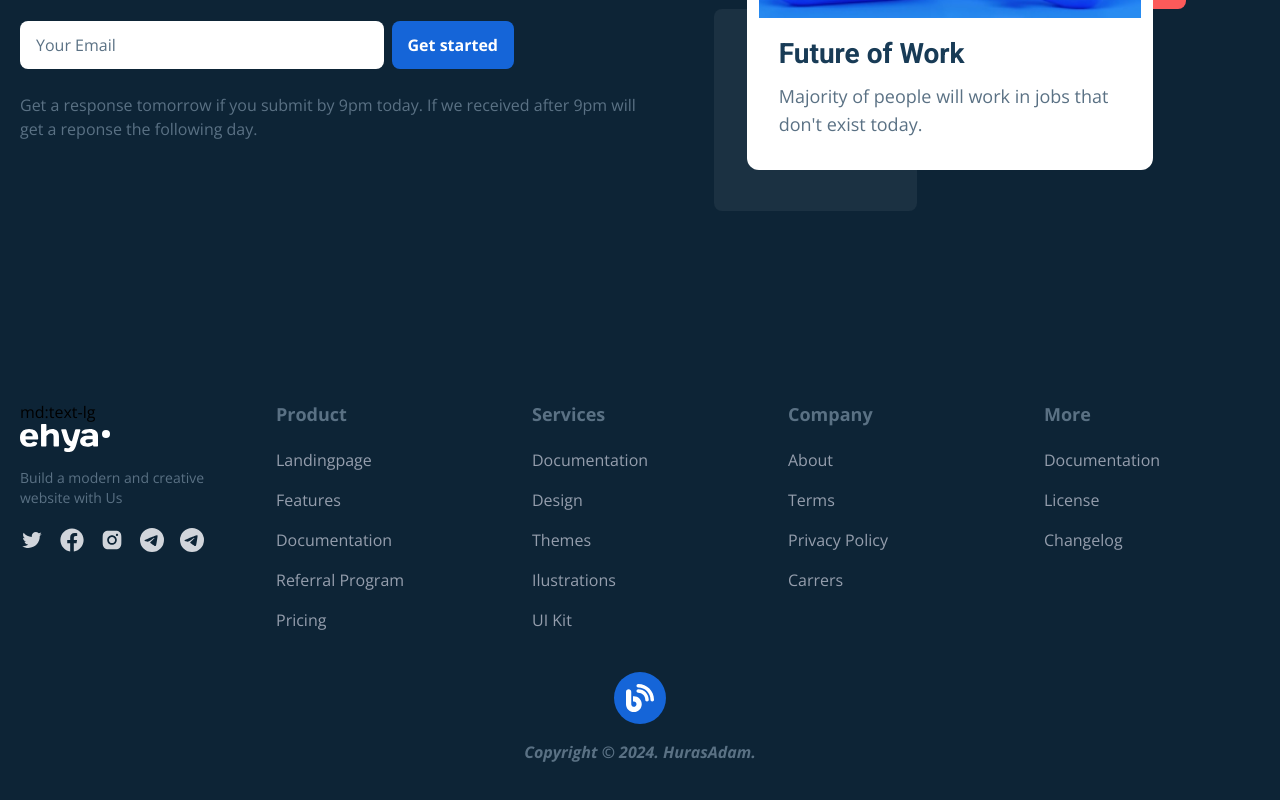
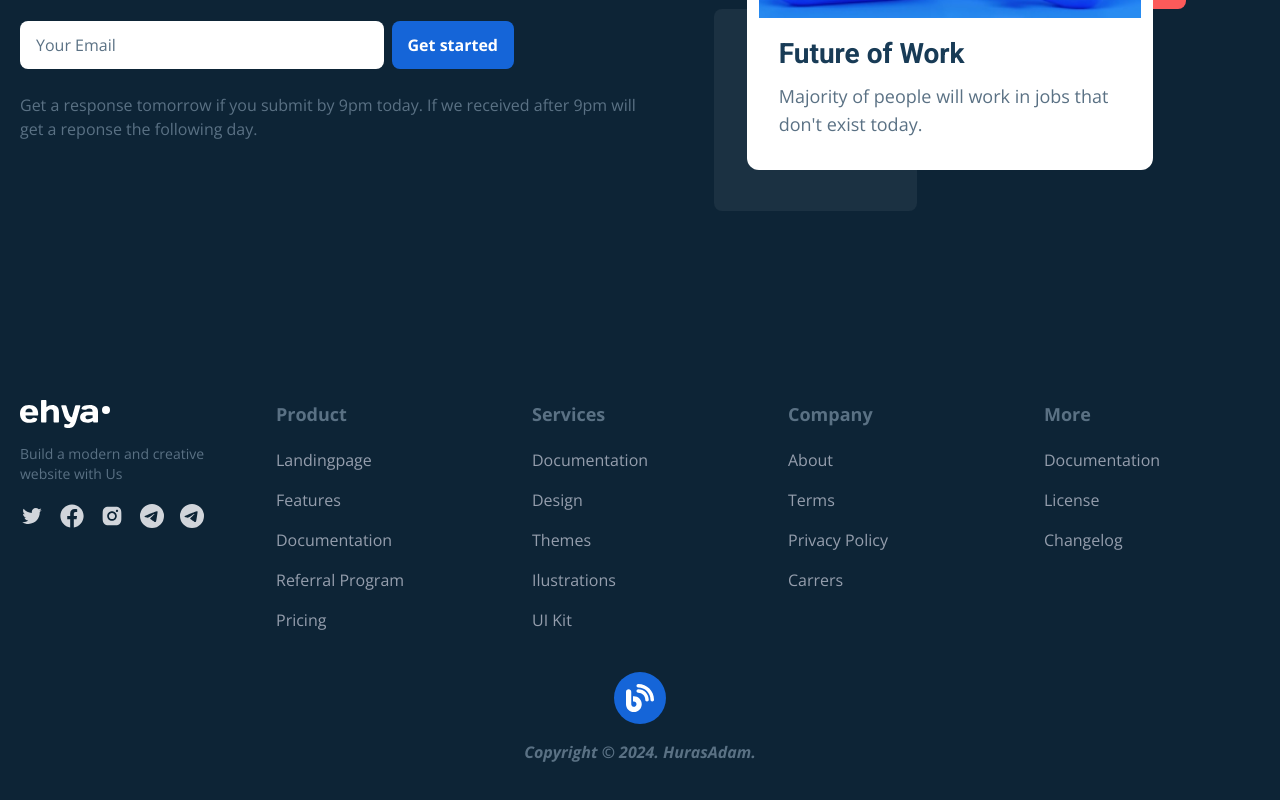
Before and after one commit to HurasAdam/Blog, a React (Vite) app in the folder client/: page / in a window 1280 px wide. Shown: the part 2111-2911 px from the top of the page. Built offline with nearby package versions, Linux system fonts and the light colour scheme; no server answers.

Commit message:
Formating: code cleanup.

```diff
--- a/client/src/components/Footer.tsx
+++ b/client/src/components/Footer.tsx
@@ -1,22 +1,21 @@
-import React from 'react'
-import { images } from '../constants'
+import React from "react";
+import { images } from "../constants";
 import { AiOutlineTwitter, AiFillInstagram } from "react-icons/ai";
 import { FaFacebook } from "react-icons/fa";
-import { BsTelegram } from 'react-icons/bs';
+import { BsTelegram } from "react-icons/bs";
 import { FaBlog } from "react-icons/fa6";
-
-
 
 const Footer: React.FC = () => {
   return (
-    <section className='bg-dark-hard'>
-      <footer className='container mx-auto grid grid-cols-10 px-5 py-10 gap-y-10
-      gap-x-5 md:pt-20 md:grid-cols-12 lg:grid-cols-10 lg:gap-x-10'
+    <section className="bg-dark-hard">
+      <footer
+        className="container mx-auto grid grid-cols-10 px-5 py-10 gap-y-10
+      gap-x-5 md:pt-20 md:grid-cols-12 lg:grid-cols-10 lg:gap-x-10"
       >
         {/* first */}
-        <div className='col-span-5 md:col-span-4 lg:col-span-2'>
-          <h3 className='text-dark-light font-bold md:text-lg'>Product</h3>
-          <ul className='text-[#959EAD] text-sm mt-5 space-y-4 md:text-base'>
+        <div className="col-span-5 md:col-span-4 lg:col-span-2">
+          <h3 className="text-dark-light font-bold md:text-lg">Product</h3>
+          <ul className="text-[#959EAD] text-sm mt-5 space-y-4 md:text-base">
             <li>
               <a href="/">Landingpage</a>
             </li>
@@ -25,27 +24,23 @@ const Footer: React.FC = () => {
               <a href="/">Features</a>
             </li>
 
-
             <li>
               <a href="/">Documentation</a>
             </li>
-
 
             <li>
               <a href="/">Referral Program</a>
             </li>
 
-
             <li>
               <a href="/">Pricing</a>
             </li>
-
           </ul>
         </div>
         {/* second */}
-        <div className='col-span-5 md:col-span-4 lg:col-span-2'>
-          <h3 className='text-dark-light font-bold md:text-lg'>Services</h3>
-          <ul className='text-[#959EAD] text-sm mt-5 space-y-4 md:text-base'>
+        <div className="col-span-5 md:col-span-4 lg:col-span-2">
+          <h3 className="text-dark-light font-bold md:text-lg">Services</h3>
+          <ul className="text-[#959EAD] text-sm mt-5 space-y-4 md:text-base">
             <li>
               <a href="/">Documentation</a>
             </li>
@@ -54,28 +49,24 @@ const Footer: React.FC = () => {
               <a href="/">Design</a>
             </li>
 
-
             <li>
               <a href="/">Themes</a>
             </li>
-
 
             <li>
               <a href="/">Ilustrations</a>
             </li>
 
-
             <li>
               <a href="/">UI Kit</a>
             </li>
-
           </ul>
         </div>
 
         {/* third */}
-        <div className='col-span-5 md:col-span-4 md:col-start-5 lg:col-span-2 lg:col-start-auto'>
-          <h3 className='text-dark-light font-bold md:text-lg'>Company</h3>
-          <ul className='text-[#959EAD] text-sm mt-5 space-y-4 md:text-base'>
+        <div className="col-span-5 md:col-span-4 md:col-start-5 lg:col-span-2 lg:col-start-auto">
+          <h3 className="text-dark-light font-bold md:text-lg">Company</h3>
+          <ul className="text-[#959EAD] text-sm mt-5 space-y-4 md:text-base">
             <li>
               <a href="/">About</a>
             </li>
@@ -91,15 +82,14 @@ const Footer: React.FC = () => {
             <li>
               <a href="/">Carrers</a>
             </li>
-
           </ul>
         </div>
 
         {/* fourth */}
 
-        <div className='col-span-5 md:col-span-4 lg:col-span-2'>
-          <h3 className='text-dark-light font-bold md:text-lg'>More</h3>
-          <ul className='text-[#959EAD] text-sm mt-5 space-y-4 md:text-base'>
+        <div className="col-span-5 md:col-span-4 lg:col-span-2">
+          <h3 className="text-dark-light font-bold md:text-lg">More</h3>
+          <ul className="text-[#959EAD] text-sm mt-5 space-y-4 md:text-base">
             <li>
               <a href="/">Documentation</a>
             </li>
@@ -111,60 +101,62 @@ const Footer: React.FC = () => {
             <li>
               <a href="/">Changelog</a>
             </li>
-
           </ul>
         </div>
 
-        <div className='col-span-10 md:order-first md:col-span-4 lg:col-span-2'> md:text-lg
-          <img src={images.Logo} alt="logo" className='brightness-0 invert mx-auto md:mx-0' />
-          <p className='text-sm text-dark-light text-center mt-4 md:text-left md:text-base lg:text-sm'>
+        <div className="col-span-10 md:order-first md:col-span-4 lg:col-span-2 md:text-lg">
+          <img
+            src={images.Logo}
+            alt="logo"
+            className="brightness-0 invert mx-auto md:mx-0"
+          />
+          <p className="text-sm text-dark-light text-center mt-4 md:text-left md:text-base lg:text-sm">
             Build a modern and creative website with Us
           </p>
-          <ul className='flex justify-center items-center mt-5 space-x-4 text-gray-300 md:justify-start'>
+          <ul className="flex justify-center items-center mt-5 space-x-4 text-gray-300 md:justify-start">
             <li>
               <a href="/">
-                <AiOutlineTwitter className='w-6 h-auto' />
+                <AiOutlineTwitter className="w-6 h-auto" />
               </a>
             </li>
 
             <li>
               <a href="/">
-                <FaFacebook className='w-6 h-auto' />
-              </a>
-            </li>
-
-
-            <li>
-              <a href="/">
-                <AiFillInstagram className='w-6 h-auto' />
-              </a>
-            </li>
-
-
-            <li>
-              <a href="/">
-                <BsTelegram className='w-6 h-auto' />
+                <FaFacebook className="w-6 h-auto" />
               </a>
             </li>
 
             <li>
               <a href="/">
-                <BsTelegram className='w-6 h-auto' />
+                <AiFillInstagram className="w-6 h-auto" />
+              </a>
+            </li>
+
+            <li>
+              <a href="/">
+                <BsTelegram className="w-6 h-auto" />
+              </a>
+            </li>
+
+            <li>
+              <a href="/">
+                <BsTelegram className="w-6 h-auto" />
               </a>
             </li>
           </ul>
         </div>
 
-        <div className='hidden md:flex flex-col items-center space-y-4 md:col-span-12 lg:col-span-10'>
-          <div className='bg-primary text-white p-3 rounded-full'>
-            <FaBlog className='w-7 h-auto' />
+        <div className="hidden md:flex flex-col items-center space-y-4 md:col-span-12 lg:col-span-10">
+          <div className="bg-primary text-white p-3 rounded-full">
+            <FaBlog className="w-7 h-auto" />
           </div>
-          <p className=' font-bold italic text-dark-light'>Copyright © 2024. HurasAdam. </p>
+          <p className=" font-bold italic text-dark-light">
+            Copyright © 2024. HurasAdam.{" "}
+          </p>
         </div>
       </footer>
+    </section>
+  );
+};
 
-    </section>
-  )
-}
-
-export default Footer
+export default Footer;
--- a/client/src/pages/Admin/views/Comments.tsx
+++ b/client/src/pages/Admin/views/Comments.tsx
@@ -133,7 +133,7 @@ const Comments: React.FC = () => {
                     type="text"
                     id='"form-subscribe-Filter'
                     className=" rounded-lg border-transparent flex-1 appearance-none border border-gray-300 w-full py-2 px-4 bg-white text-gray-700 placeholder-gray-400 shadow-sm text-base focus:outline-none focus:ring-2 focus:ring-purple-600 focus:border-transparent"
-                    placeholder="Post title..."
+                    placeholder="Comment author..."
                     onChange={searchKeywordHandler}
                     value={searchKeyword}
                   />
@@ -192,7 +192,7 @@ const Comments: React.FC = () => {
                   ) : comments?.length === 0 ? (
                     <tr>
                       <td colSpan={5} className="text-center py-10 w-full">
-                        No posts found
+                        No comments found
                       </td>
                     </tr>
                   ) : (
--- a/client/src/pages/Admin/views/ManageTags.tsx
+++ b/client/src/pages/Admin/views/ManageTags.tsx
@@ -24,6 +24,7 @@ const ManageTags: React.FC = () => {
       return getTags({ token: userState?.token });
     },
     queryKey: ["tags"],
+    refetchOnWindowFocus: false,
   });
 
   const { mutate: mutateDeletePost, isLoading: isLoadingDeletePost } =
--- a/client/src/pages/Admin/views/NewTag.tsx
+++ b/client/src/pages/Admin/views/NewTag.tsx
@@ -129,7 +129,7 @@ const NewTag: React.FC = () => {
             type="submit"
             className="w-fit bg-green-500 text-white font-semibold rounded-lg px-2 py-1 mt-5"
           >
-            Create Post
+            Create Tag
           </button>
         </form>
       </section>
```
